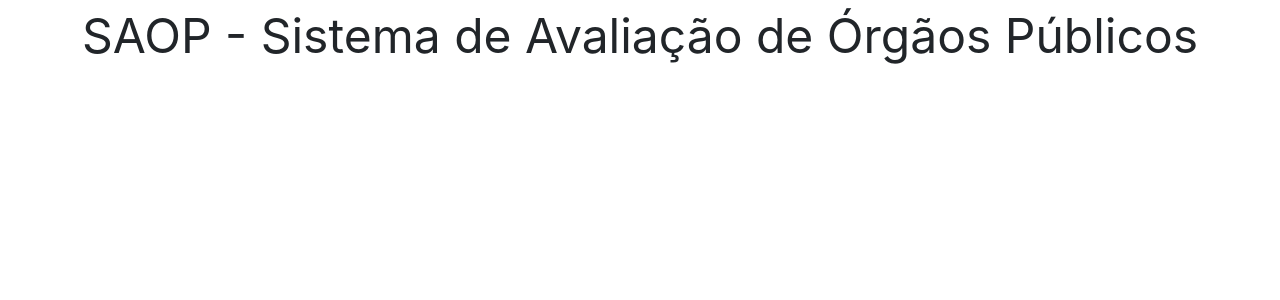
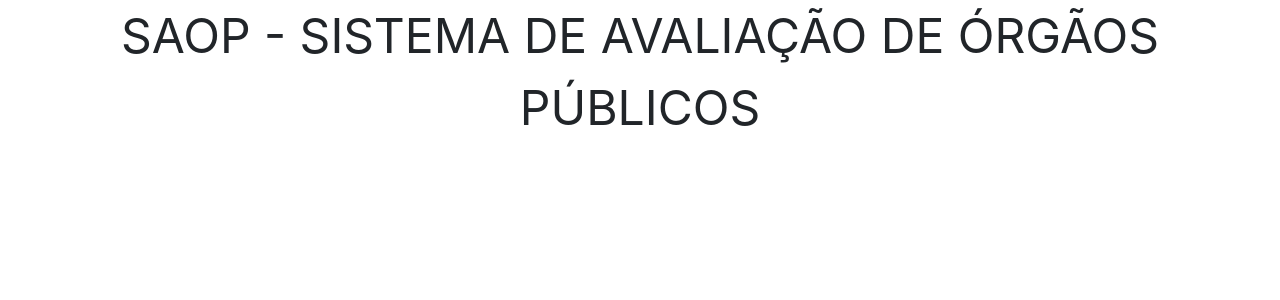
Before and after one commit to diascarreiro/pswexamefinal, a Django app: page /index/ in a window 1280 px wide. Shown: the top 300 px of the page. Run offline with Django 3.2, Linux system fonts and the light colour scheme; some libraries are stand-ins or nearby versions.

Commit message:
alterações importantes

```diff
--- a/templates/orgaospublicos/index.html
+++ b/templates/orgaospublicos/index.html
@@ -10,7 +10,7 @@
 <body>
 	<body>
 		<div style="text-align:center">
-        <font size="7"> SAOP - Sistema de Avaliação de Órgãos Públicos</font> <br />
+        <font size="7"> SAOP - SISTEMA DE AVALIAÇÃO DE ÓRGÃOS PÚBLICOS</font> <br />
  </body>
 </body>
 </html>
```
